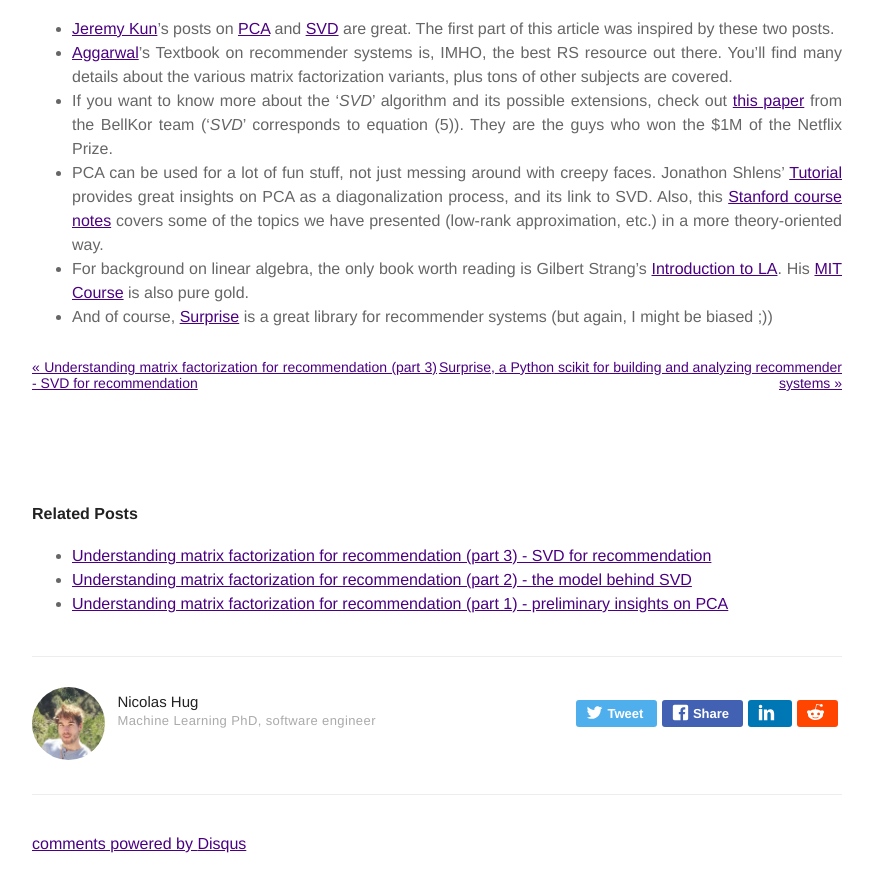
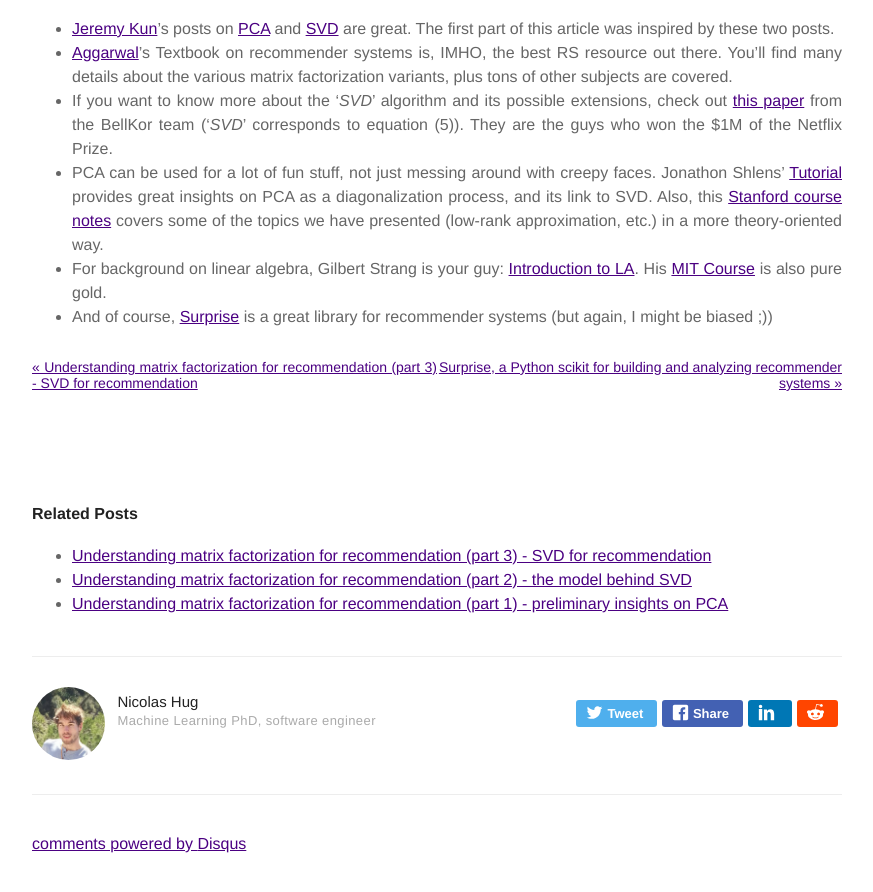
Before and after one commit to NicolasHug/nicolashug.github.io, a Jekyll site: the page built from _posts/2017-06-17-matrix_facto_4.md, in a window 1280 px wide and 900 px high, scrolled down 2547 px. Shown: the top 892 px of the window, without its empty margins (203-1076 px from the left). Built offline with Jekyll 4.4.1, drawn with Linux system fonts in a browser that asks for light colours; formulas are drawn with MathJax 3; comment, search, counter and statistics services are not loaded.

Commit message:
updated references

```diff
--- a/_posts/2017-06-17-matrix_facto_4.md
+++ b/_posts/2017-06-17-matrix_facto_4.md
@@ -152,9 +152,8 @@ into the various topics covered so far:
   notes](http://theory.stanford.edu/~tim/s15/l/l9.pdf) covers some of the
   topics we have presented (low-rank approximation, etc.) in a more
   theory-oriented way.
-- For background on linear algebra, the only book worth reading is Gilbert
-  Strang's [Introduction to LA](http://math.mit.edu/~gs/linearalgebra/). His
-  [MIT
+- For background on linear algebra, Gilbert Strang is your guy:
+  [Introduction to LA](http://math.mit.edu/~gs/linearalgebra/). His [MIT
   Course](https://ocw.mit.edu/courses/mathematics/18-06-linear-algebra-spring-2010/index.htm)
   is also pure gold.
 - And of course, [Surprise](http://surpriselib.com) is a great library for
```
